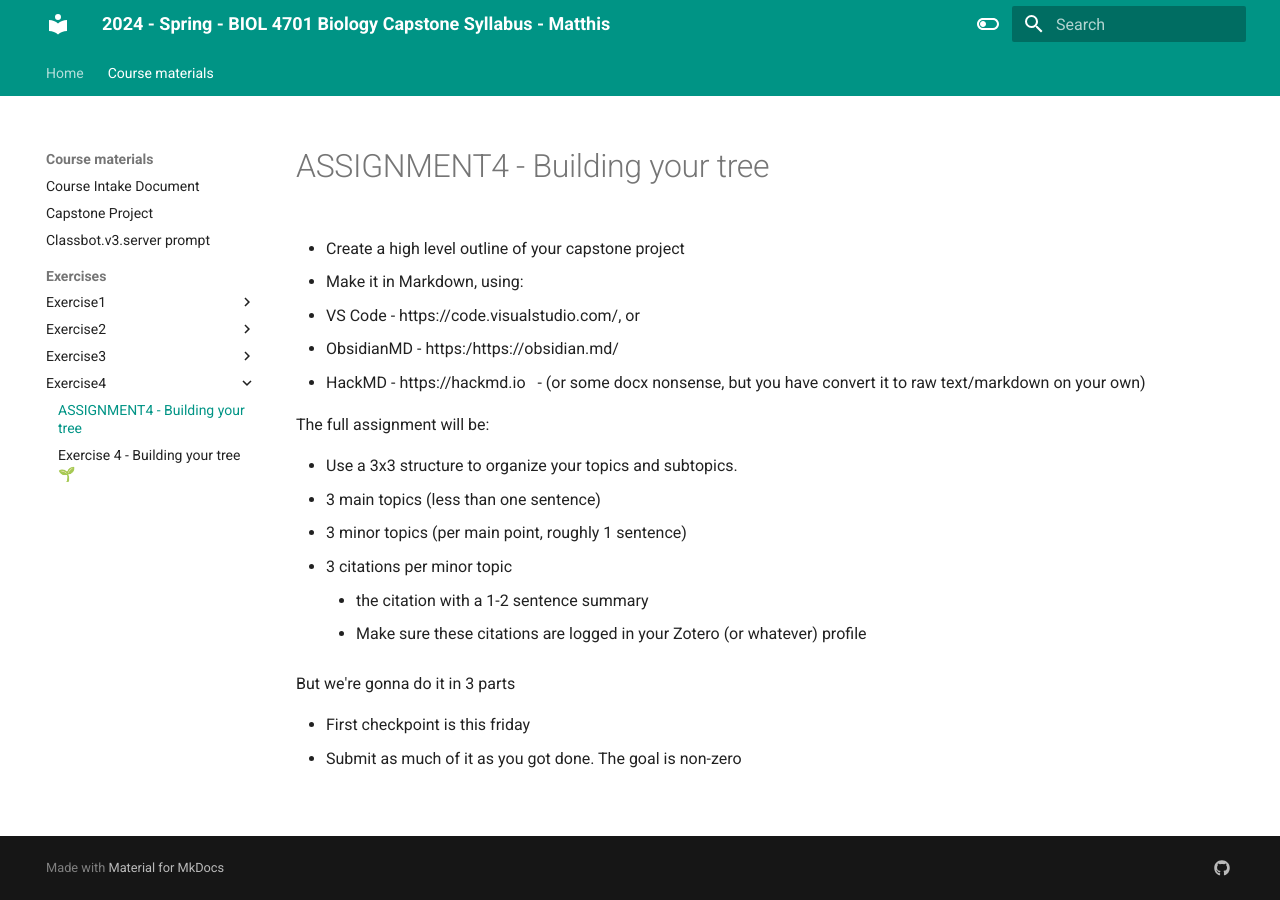
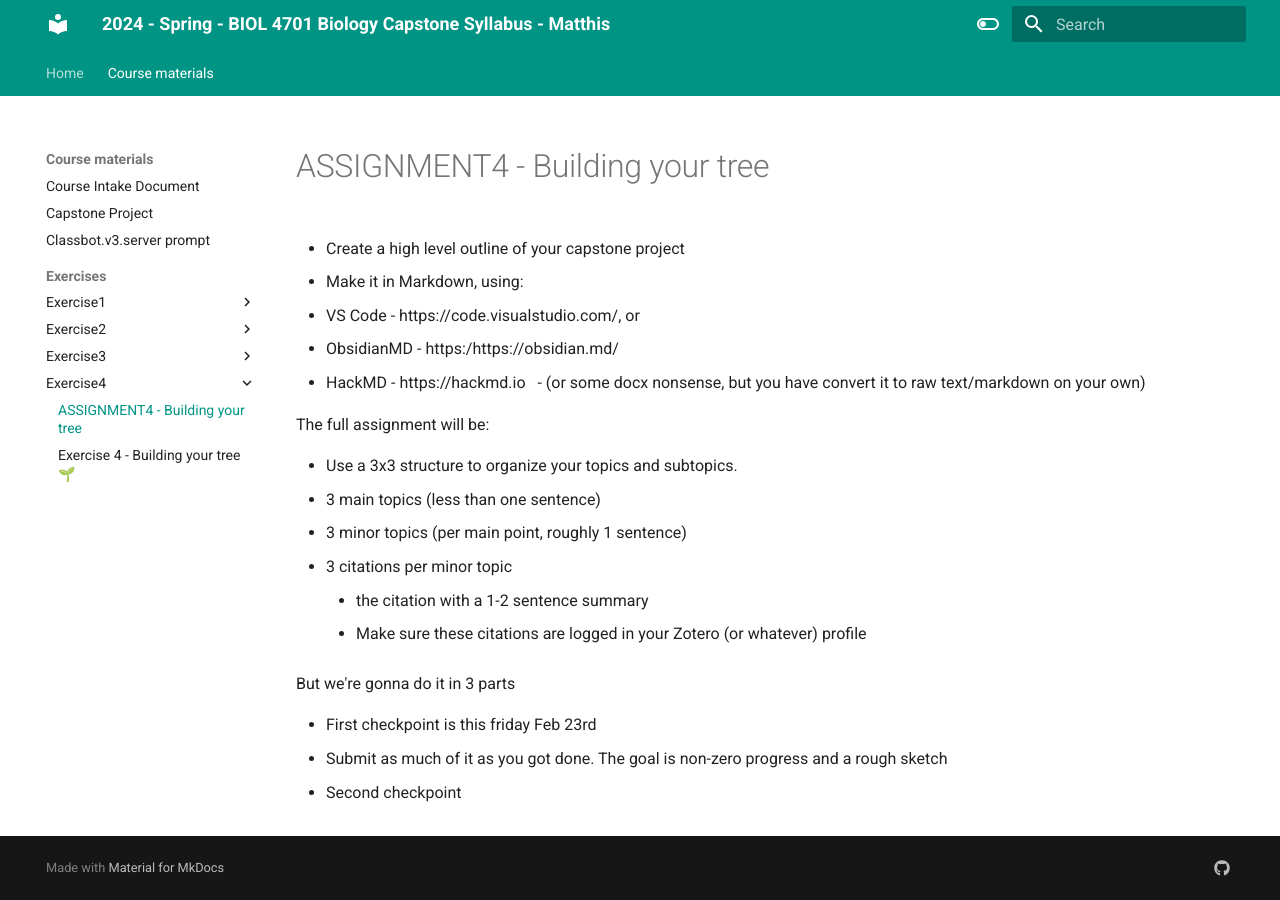
Before and after one commit to HumanMovementNeuroscience/capstone, an MkDocs documentation site: the page built from docs/course_materials/exercises/exercise4/ASSIGNMENT4 - Building your tree.md, in a window 1280 px wide. Built offline with MkDocs 1.6.1 and Material for MkDocs 9.7.7, drawn with Linux system fonts in a browser that asks for light colours.

Commit message:
Feb 20, 2024, 4:51 PM

```diff
--- a/docs/course_materials/exercises/exercise4/ASSIGNMENT4 - Building your tree.md
+++ b/docs/course_materials/exercises/exercise4/ASSIGNMENT4 - Building your tree.md
@@ -20,5 +20,6 @@ The full assignment will be:
 
 But we're gonna do it in 3 parts
 
-- First checkpoint is this friday
-  - Submit as much of it as you got done. The goal is non-zero
+- First checkpoint is this friday Feb 23rd
+  - Submit as much of it as you got done. The goal is non-zero progress and a rough sketch
+- Second checkpoint
```
